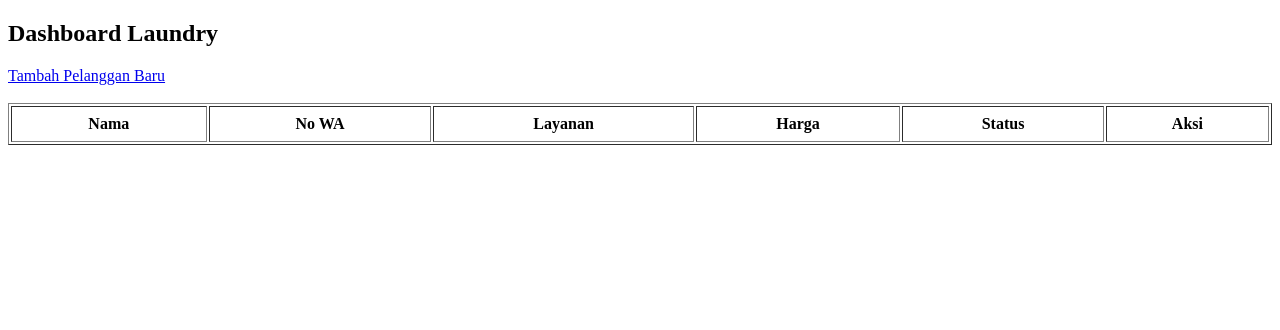
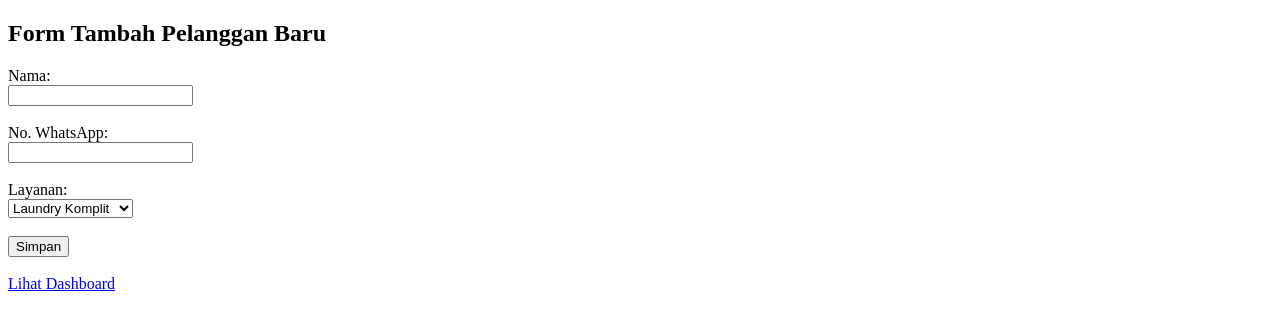
Before and after one commit to IwayanPasek/projectpasek, a PHP site: page /dashboard.php in a window 1280 px wide. Shown: the top 330 px of the page. Run offline with PHP 8.4, Linux system fonts and the light colour scheme; data that the repository does not hold is empty; some libraries are stand-ins or nearby versions.

Commit message:
Update dashboard.php

```diff
--- a/dashboard.php
+++ b/dashboard.php
@@ -2,54 +2,27 @@
 <!DOCTYPE html>
 <html>
 <head>
-    <title>Dashboard Laundry</title>
+    <title>Tambah Pelanggan - Laundry</title>
 </head>
 <body>
-    <h2>Dashboard Laundry</h2>
-    <a href="index.php">Tambah Pelanggan Baru</a><br><br>
-    <table border="1" cellpadding="8" style="width:100%;">
-        <thead>
-            <tr>
-                <th>Nama</th>
-                <th>No WA</th>
-                <th>Layanan</th>
-                <th>Harga</th>
-                <th>Status</th>
-                <th>Aksi</th>
-            </tr>
-        </thead>
-        <tbody>
-            <?php
-            // Menyiapkan dan menjalankan query SELECT
-            // Mengasumsikan ada kolom 'created_at' untuk pengurutan
-            $stmt = $conn->prepare("SELECT * FROM pelanggan ORDER BY created_at DESC");
-            $stmt->execute();
+    <h2>Form Tambah Pelanggan Baru</h2>
+    <form action="proses/simpan_pelanggan.php" method="POST">
+        <label>Nama:</label><br>
+        <input type="text" name="nama" required><br><br>
 
-            // Melakukan loop untuk setiap baris hasil query
-            while ($row = $stmt->fetch(PDO::FETCH_ASSOC)) {
-                echo "<tr>";
-                echo "<td>" . htmlspecialchars($row['nama']) . "</td>";
-                echo "<td>" . htmlspecialchars($row['no_wa']) . "</td>";
-                echo "<td>" . htmlspecialchars($row['layanan']) . "</td>";
-                // Menampilkan harga dengan format Rupiah jika ada, jika tidak tampilkan '-'
-                echo "<td>" . ($row['harga'] ? 'Rp ' . number_format($row['harga'], 0, ',', '.') : '-') . "</td>";
-                echo "<td>" . htmlspecialchars($row['status']) . "</td>";
-                echo "<td>
-                        <form action='proses/isi_harga.php' method='POST' style='display:inline; margin-bottom: 5px;'>
-                            <input type='hidden' name='id' value='{$row['id']}'>
-                            <input type='number' name='harga' placeholder='Isi Harga' required>
-                            <button type='submit'>Simpan Harga</button>
-                        </form>
-                        <form action='proses/tandai_selesai.php' method='POST' style='display:inline; margin-bottom: 5px;'>
-                            <input type='hidden' name='id' value='{$row['id']}'>
-                            <button type='submit'>Tandai Selesai</button>
-                        </form>
-                        <a target='_blank' href='https://wa.me/" . htmlspecialchars($row['no_wa']) . "?text=" . urlencode("Halo " . htmlspecialchars($row['nama']) . ", cucian Anda sudah selesai. Silakan diambil. Total: Rp " . number_format($row['harga'], 0, ',', '.')) . "' style='display:inline-block;'>Kirim WA</a>
-                    </td>";
-                echo "</tr>";
-            }
-            ?>
-        </tbody>
-    </table>
+        <label>No. WhatsApp:</label><br>
+        <input type="text" name="no_wa" required><br><br>
+
+        <label>Layanan:</label><br>
+        <select name="layanan" required>
+            <option value="Laundry Komplit">Laundry Komplit</option>
+            <option value="Hanya Keringkan">Hanya Keringkan</option>
+            <option value="Hanya Setrika">Hanya Setrika</option>
+        </select><br><br>
+
+        <button type="submit">Simpan</button>
+    </form>
+    <br>
+    <a href="dashboard.php">Lihat Dashboard</a>
 </body>
 </html>
```
